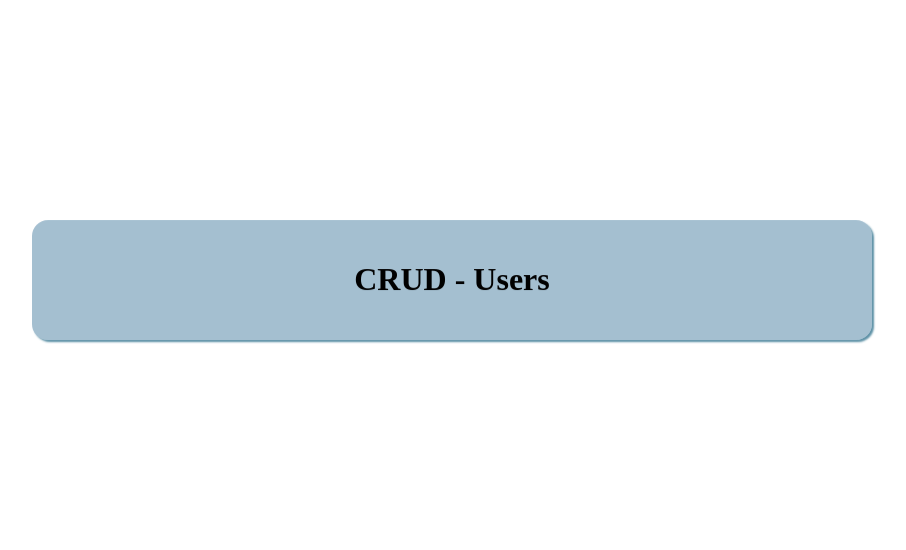
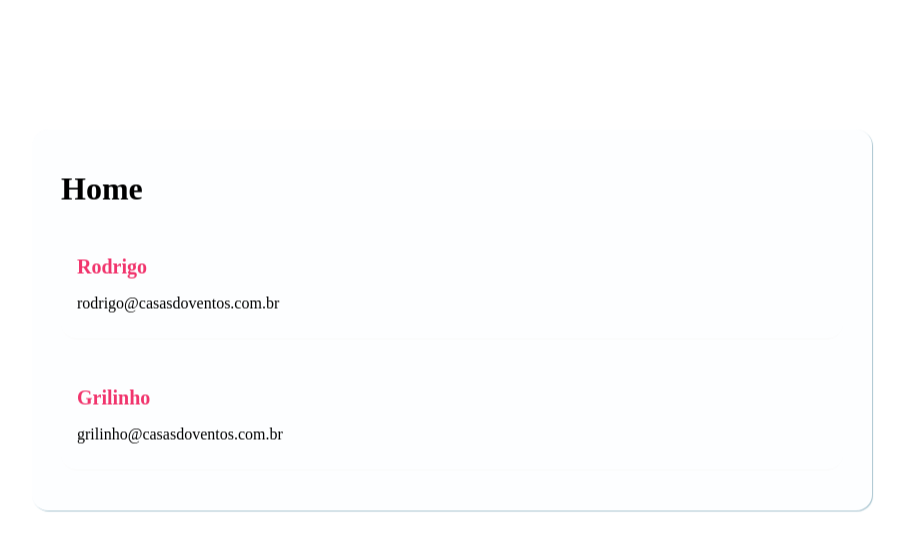
Before and after one commit to rodrigo-m-marcelino/projeto-lab2, a React (Create React App) app in the folder frontend/: page / in a window 1280 px wide. Shown: the top 550 px of the page, without its empty margins (188-1094 px from the left). Built offline with nearby package versions, Linux system fonts and the light colour scheme.

Commit message:
testando a user-list

```diff
--- a/frontend/src/pages/Home.js
+++ b/frontend/src/pages/Home.js
@@ -1,9 +1,25 @@
+import { useState, useSyncExternalStore } from "react";
+
 const Home = () => {
+
+    const [users, setUsers] = useState(
+       [ {name: 'Rodrigo', email: ' rodrigo@casasdoventos.com.br', phone: '+55 11 974113775', id: 1},
+         {name: 'Grilinho', email: ' grilinho@casasdoventos.com.br', phone: '+55 11 8463451351', id: 2},
+       ]
+    );
+
     return (
         <div className="home">
-            <div className="title">
-                <h1>CRUD - Users</h1>
-            </div>
+            <h1>Home</h1>
+
+            { users.map((user) => (
+                <div className="user-preview" key={user.id}>
+                    <h2>{ user.name }</h2>
+                    <p>{ user.email }</p>
+
+                </div>
+            ))}
+
         </div>
     );
 }
--- a/frontend/src/style/index.css
+++ b/frontend/src/style/index.css
@@ -1,13 +1,14 @@
+
 .content{
   width: 800px;
   margin: 40px auto;
   padding: 20px;
   position: absolute;
-  background-color:#034f7e5c;
+  background-color:rgba(240, 248, 255, 0.169);
   backdrop-filter: blur(16px);
   border-radius: 16px;
-  box-shadow: 2px 2px 2px #5D91A6;
-  top: 30%;
+  box-shadow: 1px 1px 1px #5d91a685;
+  top: 35%;
   left: 50%;
   transform: translate(-50%, -50%);
   display: flex;
@@ -16,3 +17,35 @@
   align-content: space-around;
 
 }
+
+/* blog previews / list */
+.home{
+  background-color: transparent;
+}
+.user-list{
+  background-color: transparent;
+}
+.user-list > h1 {
+  margin-left: 12px;
+  background-color: transparent;
+}
+
+.user-preview {
+  padding: 10px 16px;
+  margin: 20px 0;
+  border-bottom: 1px solid #fafafa;
+  width: 750px;
+  border-radius: 16px;
+
+}
+.user-preview:hover {
+  box-shadow: 1px 3px 5px rgba(0,0,0,0.1);
+}
+.user-preview h2 {
+  font-size: 20px;
+  color: #f1356d;
+  margin-bottom: 8px;
+}
+.user-preview a{
+  text-decoration: none;
+}
```
Also changed, not shown: frontend/src/components/UserList.js (added).
